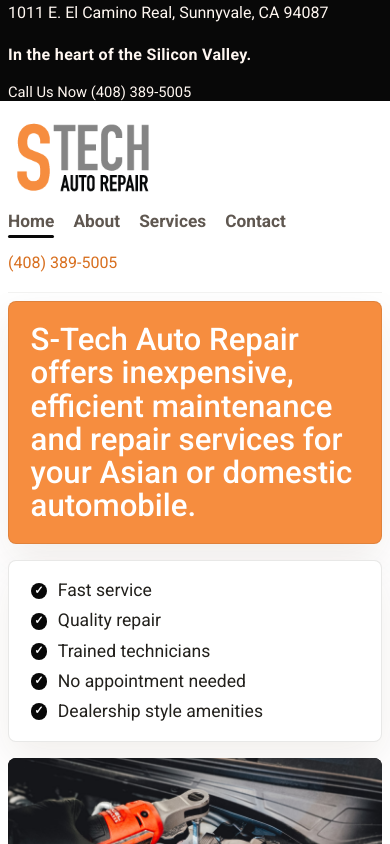
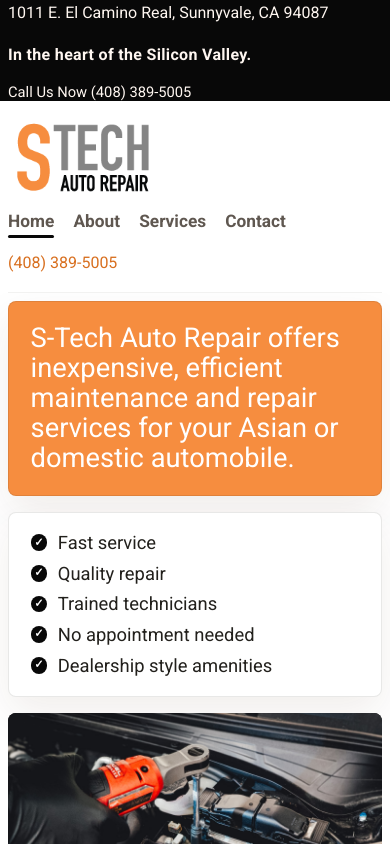
Before and after one commit to DietmarSZ/stechherman, a Next.js app: page / in a window 390 px wide. Shown: the top 844 px of the page. Built offline with nearby package versions, Linux system fonts and the light colour scheme.

Commit message:
Rebalance homepage intro typography

```diff
--- a/src/app/globals.css
+++ b/src/app/globals.css
@@ -230,12 +230,12 @@ main {
 }
 
 .top-intro-copy p {
-  max-width: 20ch;
+  max-width: 21ch;
   margin: 0;
   color: #ffffff;
-  font-size: clamp(1.85rem, 2.55vw, 2.55rem);
-  line-height: 1.06;
-  font-weight: 500;
+  font-size: clamp(1.65rem, 2.25vw, 2.2rem);
+  line-height: 1.1;
+  font-weight: 400;
 }
 
 .top-intro-signals {
@@ -264,8 +264,8 @@ main {
   position: relative;
   padding-left: 1.7rem;
   color: var(--ink);
-  font-size: clamp(1.15rem, 1.75vw, 1.7rem);
-  line-height: 1.12;
+  font-size: clamp(1.22rem, 1.85vw, 1.8rem);
+  line-height: 1.1;
 }
 
 .top-signal-list li::before {
@@ -813,11 +813,11 @@ span {
   }
 
   .top-intro-copy p {
-    font-size: clamp(1.55rem, 8vw, 2.1rem);
+    font-size: clamp(1.45rem, 7vw, 1.95rem);
   }
 
   .top-signal-list li {
-    font-size: 1.1rem;
+    font-size: 1.15rem;
   }
 
   .button {
```
